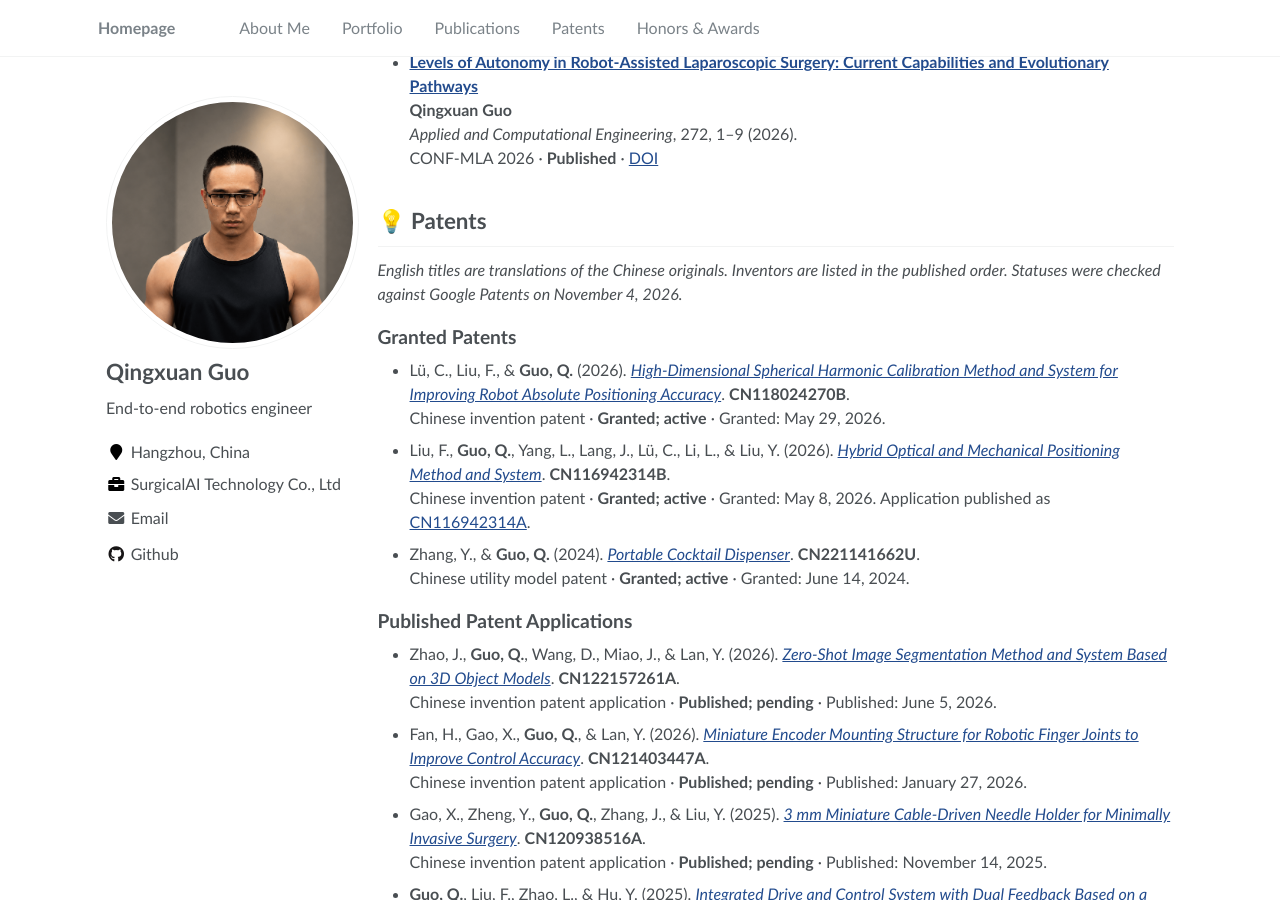
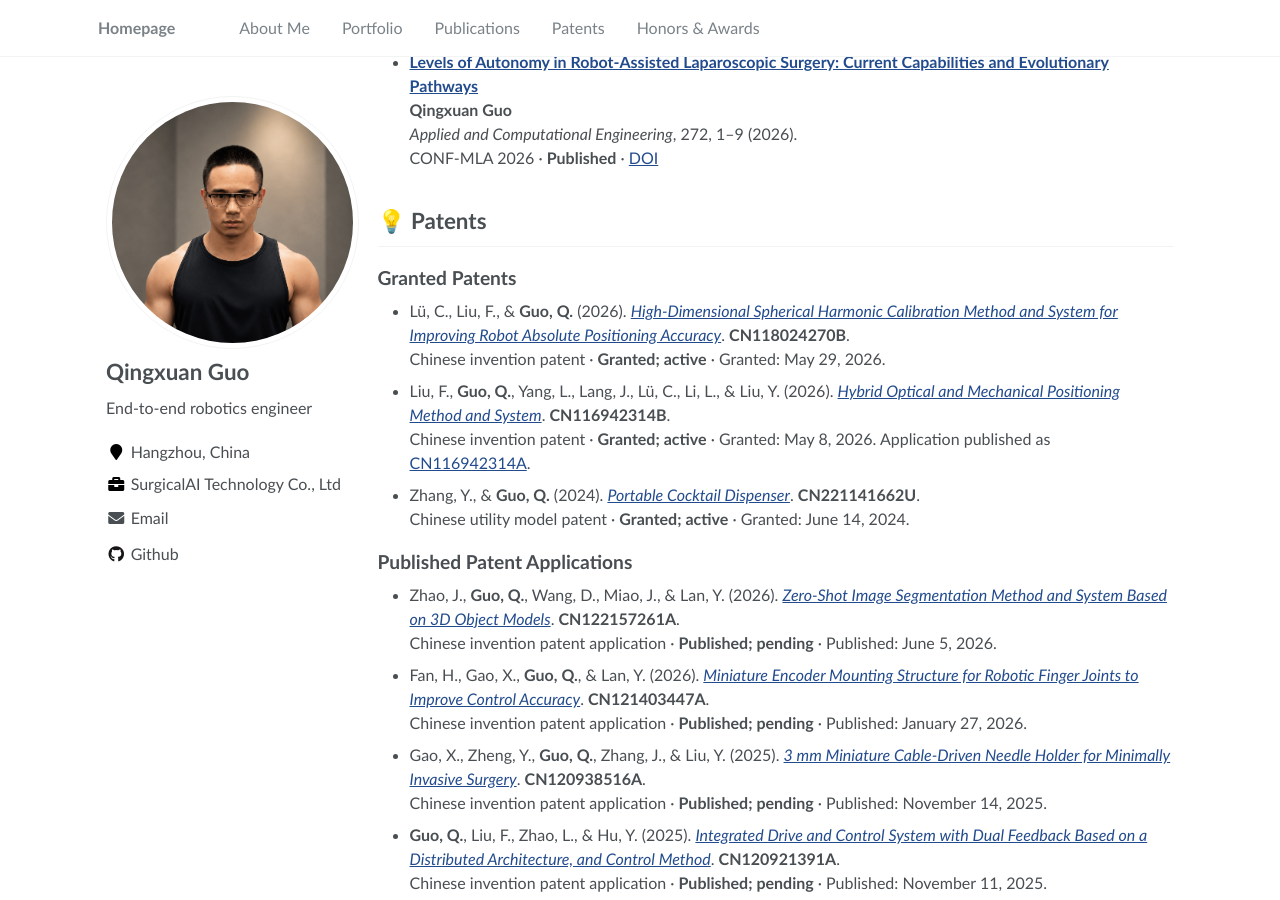
Before and after one commit to qingxuanguo/qingxuanguo-homepage.github.io, a Jekyll site: the page built from _pages/homepage.md, in a window 1280 px wide and 900 px high, scrolled down 2841 px. Built offline with Jekyll 4.4.1, drawn with Linux system fonts in a browser that asks for light colours.

Commit message:
Remove patent translation and status note

```diff
--- a/_pages/homepage.md
+++ b/_pages/homepage.md
@@ -178,8 +178,6 @@ Designed and built a parallel manipulator for precision positioning, derived inv
 <span class='anchor' id='-patents'></span>
 # 💡 Patents
 
-*English titles are translations of the Chinese originals. Inventors are listed in the published order. Statuses were checked against Google Patents on November 4, 2026.*
-
 ## Granted Patents
 
 - Lü, C., Liu, F., & **Guo, Q.** (2026). *[High-Dimensional Spherical Harmonic Calibration Method and System for Improving Robot Absolute Positioning Accuracy](https://patents.google.com/patent/CN118024270B/en)*. **CN118024270B**.<br>
```
